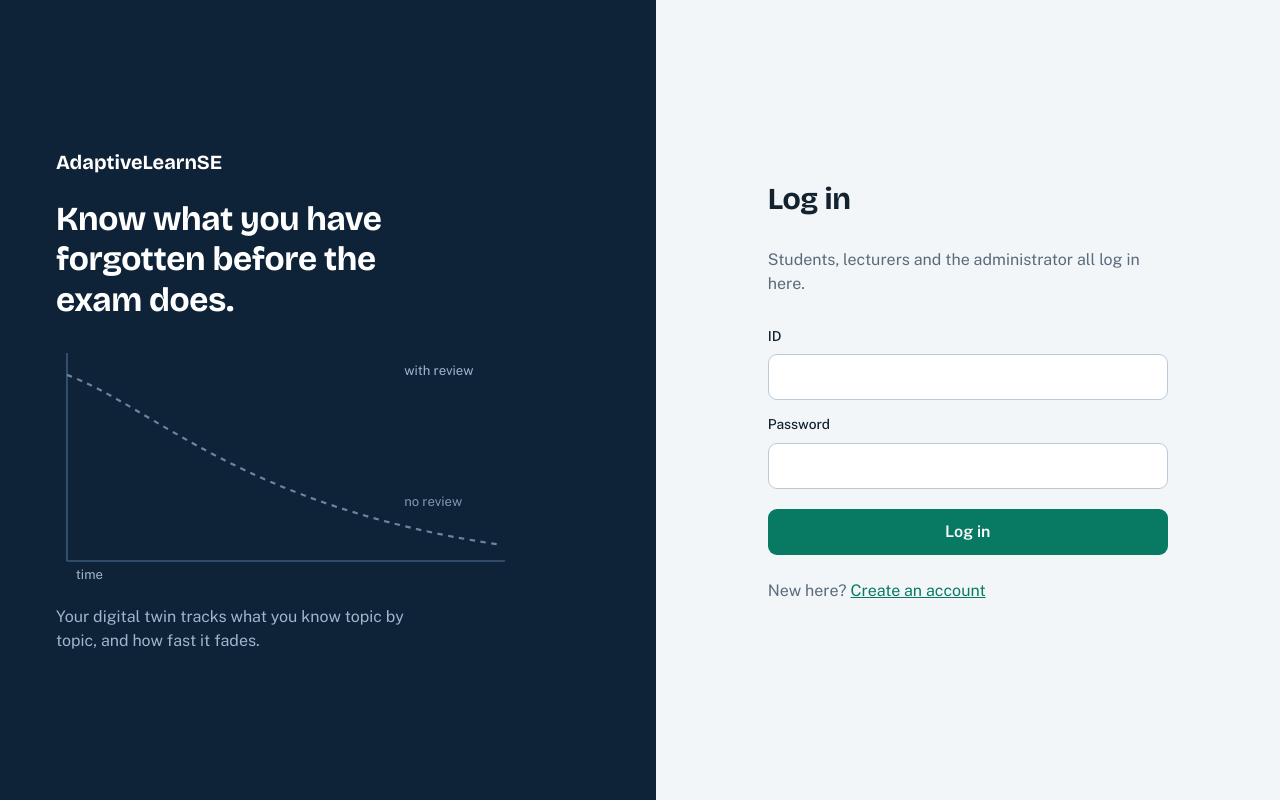
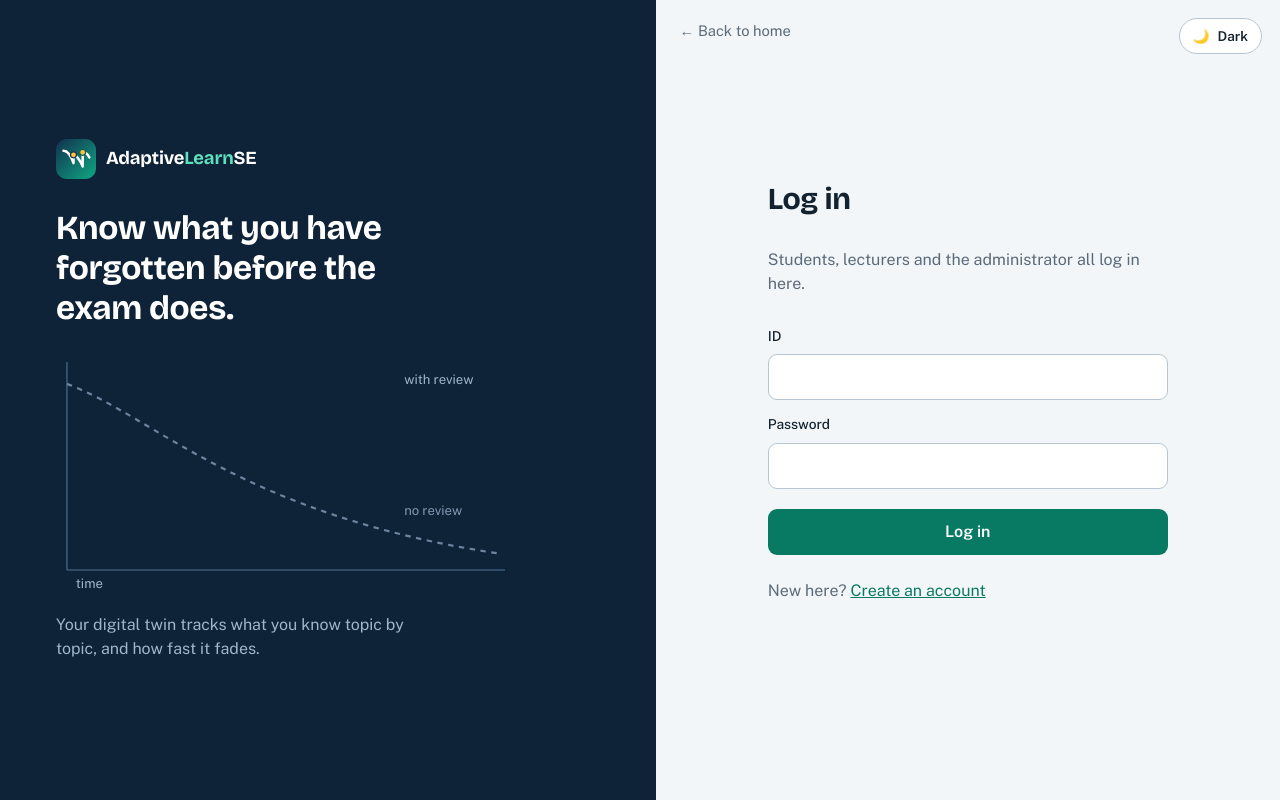
Before and after one commit to thumashi2001/J26-SE-317, a React (Vite) app in the folder frontend/: page /login in a window 1280 px wide. Built offline with nearby package versions, Linux system fonts and the light colour scheme.

Commit message:
Add AdaptiveLearnSE logo, favicon and light/dark mode

```diff
--- a/frontend/index.html
+++ b/frontend/index.html
@@ -4,6 +4,9 @@
     <meta charset="UTF-8" />
     <meta name="viewport" content="width=device-width, initial-scale=1.0" />
     <title>AdaptiveLearnSE</title>
+    <link rel="icon" type="image/svg+xml" href="/favicon.svg" />
+    <meta name="theme-color" content="#0b1d33" />
+    <script>try{var t=localStorage.getItem("theme");if(!t&&window.matchMedia("(prefers-color-scheme: dark)").matches)t="dark";if(t==="dark")document.documentElement.setAttribute("data-theme","dark")}catch(e){}</script>
     <link rel="preconnect" href="https://fonts.googleapis.com" />
     <link rel="preconnect" href="https://fonts.gstatic.com" crossorigin />
     <link href="https://fonts.googleapis.com/css2?family=Bricolage+Grotesque:opsz,wght@12..96,500;12..96,700&family=Public+Sans:wght@400;500;600&display=swap" rel="stylesheet" />
--- a/frontend/src/components/AuthShell.jsx
+++ b/frontend/src/components/AuthShell.jsx
@@ -1,10 +1,14 @@
+import { Link } from 'react-router-dom';
+import Logo from './Logo.jsx';
+import ThemeToggle from './ThemeToggle.jsx';
+
 // Two-column layout shared by the login and register pages.
 // The left side draws the idea behind the product: memory fades unless you review it.
 export default function AuthShell({ children }) {
   return (
     <div className="auth">
       <section className="auth-art" aria-hidden="true">
-        <div className="auth-brand">AdaptiveLearnSE</div>
+        <div className="auth-brand"><Logo size={40} onDark /></div>
         <h2>Know what you have forgotten before the exam does.</h2>
         <svg viewBox="0 0 420 220" className="curve" role="img">
           <line x1="10" y1="200" x2="410" y2="200" className="axis" />
@@ -23,7 +27,11 @@ export default function AuthShell({ children }) {
         </svg>
         <p className="auth-note">Your digital twin tracks what you know topic by topic, and how fast it fades.</p>
       </section>
-      <section className="auth-form">{children}</section>
+      <section className="auth-form">
+        <ThemeToggle className="corner" />
+        <Link to="/" className="auth-home">&larr; Back to home</Link>
+        {children}
+      </section>
     </div>
   );
 }
--- a/frontend/src/components/Layout.jsx
+++ b/frontend/src/components/Layout.jsx
@@ -1,3 +1,5 @@
+import Logo from './Logo.jsx';
+import ThemeToggle from './ThemeToggle.jsx';
 import { useState } from 'react';
 import { NavLink, Navigate, Outlet, useLocation, useNavigate } from 'react-router-dom';
 import { useAuth } from '../context/AuthContext.jsx';
@@ -33,7 +35,7 @@ export default function Layout({ menu, roleLabel }) {
   return (
     <div className="shell">
       <aside className="sidebar">
-        <div className="side-brand">AdaptiveLearnSE</div>
+        <div className="side-brand"><Logo size={34} onDark /></div>
         <div className="side-role">{roleLabel}</div>
         <nav>
           {menu.filter((m) => !m.onlyBeforeDiagnostic || diagnosticDone === false).map((m, i) =>
@@ -57,6 +59,7 @@ export default function Layout({ menu, roleLabel }) {
             )
           )}
         </nav>
+        <div className="side-theme"><ThemeToggle onDark /></div>
         <div className="side-user">
           <div className="avatar">{initials}</div>
           <div className="side-user-text">
@@ -75,7 +78,7 @@ export default function Layout({ menu, roleLabel }) {
       </aside>
       <main className="content">
         <ErrorBoundary>
-          <Outlet />
+          <Outlet context={{ testStarted: !locked || introSeen }} />
         </ErrorBoundary>
       </main>
       {locked && !introSeen && <DiagnosticIntro name={user.name} onStart={() => setIntroSeen(true)} onLogout={signOut} />}
--- /dev/null
+++ b/frontend/src/components/Logo.jsx
@@ -0,0 +1,31 @@
+// The AdaptiveLearnSE logo, drawn here so it is our own.
+// The mark shows the idea of the project: memory fades, then a review lifts it again (amber dots).
+export function LogoMark({ size = 40 }) {
+  return (
+    <svg className="logo-mark" width={size} height={size} viewBox="0 0 48 48" role="img" aria-label="AdaptiveLearnSE logo">
+      <defs>
+        <linearGradient id="als-bg" x1="0" y1="0" x2="1" y2="1">
+          <stop offset="0" stopColor="#12304f" />
+          <stop offset="1" stopColor="#0fa883" />
+        </linearGradient>
+      </defs>
+      <rect width="48" height="48" rx="13" fill="url(#als-bg)" />
+      <path d="M9 14 C14 14 18 20 21 29 L21 19 C25 20 29 26 32 33 L32 16 C35 16 38 18 40 22" fill="none" stroke="#fff" strokeWidth="3" strokeLinecap="round" strokeLinejoin="round" />
+      <circle cx="21" cy="19" r="3.6" fill="#ffc23d" stroke="#12304f" strokeWidth="1.4" />
+      <circle cx="32" cy="16" r="3.6" fill="#ffc23d" stroke="#0e5f58" strokeWidth="1.4" />
+    </svg>
+  );
+}
+
+export default function Logo({ size = 40, onDark = false, showName = true }) {
+  return (
+    <span className={'logo' + (onDark ? ' on-dark' : '')}>
+      <LogoMark size={size} />
+      {showName && (
+        <span className="logo-name">
+          Adaptive<b>Learn</b>SE
+        </span>
+      )}
+    </span>
+  );
+}
--- /dev/null
+++ b/frontend/src/components/ThemeToggle.jsx
@@ -0,0 +1,24 @@
+import { useEffect, useState } from 'react';
+import { applyTheme, currentTheme } from '../utils/theme.js';
+
+export default function ThemeToggle({ onDark = false, className = '' }) {
+  const [theme, setTheme] = useState(currentTheme);
+  useEffect(() => {
+    const sync = () => setTheme(currentTheme());
+    window.addEventListener('themechange', sync);
+    return () => window.removeEventListener('themechange', sync);
+  }, []);
+  const next = theme === 'dark' ? 'light' : 'dark';
+  return (
+    <button
+      type="button"
+      className={'theme-toggle' + (onDark ? ' on-dark' : '') + (className ? ' ' + className : '')}
+      onClick={() => applyTheme(next)}
+      aria-label={`Switch to ${next} mode`}
+      title={`Switch to ${next} mode`}
+    >
+      <span aria-hidden="true">{theme === 'dark' ? '☀️' : '🌙'}</span>
+      <span className="theme-label">{theme === 'dark' ? 'Light' : 'Dark'}</span>
+    </button>
+  );
+}
--- a/frontend/src/index.css
+++ b/frontend/src/index.css
@@ -28,6 +28,12 @@
   --line-strong: #b7c6d2;
   --line-hover: #9bb7c8;
   --focus-soft: #9fd8c8;
+  --link: #087a63;
+  --amber-bg: var(--amber-bg); --amber-ink: var(--amber-ink); --amber-soft: var(--amber-soft); --amber-line: var(--amber-line);
+  --red-bg: var(--red-bg); --red-ink: var(--red-ink); --red-soft: var(--red-soft); --red-line: var(--red-line);
+  --green-bg: var(--green-bg); --green-ink: var(--green-ink);
+  --grey-bg: var(--grey-bg); --grey-hover: var(--grey-hover); --yellow-bg: var(--yellow-bg);
+  color-scheme: light;
   --font-head: 'Bricolage Grotesque', 'Segoe UI', system-ui, sans-serif;
   --font-body: 'Public Sans', 'Segoe UI', system-ui, sans-serif;
 }
@@ -37,17 +43,17 @@ h1, h2, h3 { font-family: var(--font-head); letter-spacing: -0.01em; line-height
 h1 { font-size: 1.9rem; margin: 0 0 6px; }
 h2 { font-size: 1.2rem; margin: 28px 0 12px; }
 h3 { margin: 0 0 6px; font-size: 1.1rem; }
-a { color: var(--primary); }
+a { color: var(--link); }
 :focus-visible { outline: 3px solid #4aa3ff; outline-offset: 2px; }
 .muted { color: var(--muted); }
 .small { font-size: 0.84rem; }
-.error { color: #b3261e; margin: 4px 0; }
+.error { color: var(--red-ink); margin: 4px 0; }
 .hint { font-size: 0.8rem; color: var(--muted); margin-top: -4px; }
 
 /* app shell */
 .shell { display: grid; grid-template-columns: 250px minmax(0, 1fr); min-height: 100vh; }
 .sidebar { background: var(--ink); color: #dbe6f0; display: flex; flex-direction: column; position: sticky; top: 0; height: 100vh; }
-.side-brand { font-family: var(--font-head); font-weight: 700; font-size: 1.2rem; padding: 22px 22px 14px; color: #fff; }
+.side-brand { padding: 20px 20px 12px; color: #fff; }
 .sidebar nav { flex: 1; overflow-y: auto; padding-bottom: 12px; }
 .menu-heading { padding: 16px 22px 4px; font-size: 0.8rem; color: #8aa3ba; }
 .menu-link { display: block; margin: 2px 12px; padding: 9px 12px; color: #dbe6f0; text-decoration: none; border-radius: 8px; font-size: 0.95rem; }
@@ -66,15 +72,15 @@ a { color: var(--primary); }
 .btn { display: inline-block; background: var(--primary); color: #fff; border: 0; border-radius: 9px; padding: 11px 20px; font: inherit; font-weight: 600; cursor: pointer; text-decoration: none; }
 .btn:hover { background: var(--primary-dark); }
 .btn:disabled { opacity: 0.45; cursor: not-allowed; }
-.btn.secondary { background: #e4eaf0; color: var(--text); }
-.btn.secondary:hover { background: #d6dfe8; }
+.btn.secondary { background: var(--grey-bg); color: var(--text); }
+.btn.secondary:hover { background: var(--grey-hover); }
 .row { display: flex; gap: 14px; align-items: center; justify-content: space-between; margin: 16px 0; }
-.chip { display: inline-block; font-size: 0.8rem; background: #e3f3ee; color: var(--primary-dark); padding: 3px 11px; border-radius: 20px; font-weight: 500; }
+.chip { display: inline-block; font-size: 0.8rem; background: var(--chip-bg); color: var(--primary-dark); padding: 3px 11px; border-radius: 20px; font-weight: 500; }
 
 /* forms */
 .form-block { display: flex; flex-direction: column; gap: 8px; }
 .form-block label { font-size: 0.86rem; font-weight: 500; margin-top: 6px; }
-input, select { font: inherit; padding: 10px 12px; border: 1px solid #bccad7; border-radius: 9px; background: #fff; color: var(--text); width: 100%; }
+input, select { font: inherit; padding: 10px 12px; border: 1px solid var(--line-strong); border-radius: 9px; background: var(--panel); color: var(--text); width: 100%; }
 input:focus, select:focus { border-color: var(--primary); }
 .form-block .btn { margin-top: 12px; }
 .two { display: grid; grid-template-columns: 1fr 1fr; gap: 12px; }
@@ -94,7 +100,7 @@ input:focus, select:focus { border-color: var(--primary); }
 /* auth pages */
 .auth { display: grid; grid-template-columns: 1.05fr 1fr; min-height: 100vh; }
 .auth-art { background: var(--ink); color: #fff; padding: 48px 56px; display: flex; flex-direction: column; justify-content: center; gap: 22px; }
-.auth-brand { font-family: var(--font-head); font-weight: 700; font-size: 1.25rem; }
+.auth-brand { color: #fff; }
 .auth-art h2 { font-size: 2.1rem; margin: 0; max-width: 18ch; }
 .auth-note { color: #9fb6cb; max-width: 40ch; margin: 0; }
 .curve { width: 100%; max-width: 460px; }
@@ -118,9 +124,9 @@ input:focus, select:focus { border-color: var(--primary); }
 .step.current { background: var(--primary); }
 .question { font-size: 1.3rem; margin: 14px 0 18px; }
 .options { display: flex; flex-direction: column; gap: 10px; }
-.option { display: flex; gap: 14px; align-items: center; text-align: left; padding: 13px 16px; background: #fff; border: 1.5px solid var(--line); border-radius: 11px; font: inherit; cursor: pointer; color: var(--text); }
+.option { display: flex; gap: 14px; align-items: center; text-align: left; padding: 13px 16px; background: var(--panel); border: 1.5px solid var(--line); border-radius: 11px; font: inherit; cursor: pointer; color: var(--text); }
 .option:hover { border-color: var(--primary); }
-.option.selected { border-color: var(--primary); background: #e8f6f1; }
+.option.selected { border-color: var(--primary); background: var(--picked-bg); }
 .option-key { width: 28px; height: 28px; border-radius: 8px; background: var(--paper); display: grid; place-items: center; font-weight: 600; font-size: 0.85rem; flex: none; }
 .option.selected .option-key { background: var(--primary); color: #fff; }
 
@@ -133,10 +139,10 @@ input:focus, select:focus { border-color: var(--primary); }
 .summary-text { display: flex; flex-direction: column; gap: 6px; align-items: flex-start; }
 .summary-line { font-size: 1.02rem; }
 .badge { padding: 4px 13px; border-radius: 20px; font-weight: 600; font-size: 0.84rem; margin-top: 4px; }
-.risk-low { background: #dcf3ea; color: #0b6b52; }
-.risk-medium { background: #fbebc8; color: #7a5200; }
-.risk-high { background: #fadad7; color: #8a1f17; }
-.risk-none { background: #e4eaf0; color: var(--muted); }
+.risk-low { background: var(--green-bg); color: var(--green-ink); }
+.risk-medium { background: var(--amber-bg); color: var(--amber-ink); }
+.risk-high { background: var(--red-bg); color: var(--red-ink); }
+.risk-none { background: var(--grey-bg); color: var(--muted); }
 
 .heat { display: grid; grid-template-columns: repeat(auto-fill, minmax(200px, 1fr)); gap: 12px; margin: 8px 0 18px; }
 .topic { background: var(--panel); border: 1px solid var(--line); border-left: 5px solid var(--c); border-radius: 10px; padding: 14px 16px; }
@@ -150,7 +156,7 @@ input:focus, select:focus { border-color: var(--primary); }
 
 .two-col { display: grid; grid-template-columns: 1fr 1fr; gap: 28px; align-items: start; }
 .alerts { list-style: none; padding: 0; margin: 0; display: flex; flex-direction: column; gap: 8px; }
-.alert { display: flex; gap: 10px; padding: 11px 14px; border-radius: 10px; background: #fff; border: 1px solid var(--line); border-left: 5px solid; }
+.alert { display: flex; gap: 10px; padding: 11px 14px; border-radius: 10px; background: var(--panel); border: 1px solid var(--line); border-left: 5px solid; }
 .alert.high { border-left-color: var(--weak); }
 .alert.medium { border-left-color: var(--fair); }
 .crash { max-width: 520px; }
@@ -186,9 +192,9 @@ input:focus, select:focus { border-color: var(--primary); }
 .topic-head.strong { --c: var(--strong); }
 .topic-score.big { font-size: 3rem; }
 .pill { display: inline-block; padding: 2px 12px; border-radius: 20px; font-size: 0.82rem; font-weight: 600; }
-.pill.weak { background: #fadad7; color: #8a1f17; }
-.pill.fair { background: #fbebc8; color: #7a5200; }
-.pill.strong { background: #dcf3ea; color: #0b6b52; }
+.pill.weak { background: var(--red-bg); color: var(--red-ink); }
+.pill.fair { background: var(--amber-bg); color: var(--amber-ink); }
+.pill.strong { background: var(--green-bg); color: var(--green-ink); }
 .facts { display: flex; gap: 32px; margin: 0; flex-wrap: wrap; }
 .facts dt { font-size: 0.82rem; color: var(--muted); }
 .facts dd { margin: 2px 0 0; font-weight: 600; font-size: 1.1rem; }
@@ -200,7 +206,7 @@ input:focus, select:focus { border-color: var(--primary); }
 .chart-box { position: relative; }
 .chart-box svg { width: 100%; height: auto; display: block; touch-action: pan-y; }
 .chart-box circle:focus-visible { outline: 3px solid #4aa3ff; outline-offset: 2px; }
-.chart-tip { position: absolute; top: 8px; transform: translateX(-50%); background: #fff; border: 1px solid var(--line); border-radius: 8px; padding: 8px 12px; font-size: 0.82rem; color: var(--muted); pointer-events: none; min-width: 150px; max-width: 240px; box-shadow: 0 2px 10px rgba(19, 34, 47, 0.12); z-index: 2; }
+.chart-tip { position: absolute; top: 8px; transform: translateX(-50%); background: var(--panel); border: 1px solid var(--line); border-radius: 8px; padding: 8px 12px; font-size: 0.82rem; color: var(--muted); pointer-events: none; min-width: 150px; max-width: 240px; box-shadow: 0 2px 10px rgba(19, 34, 47, 0.12); z-index: 2; }
 .tip-value { font-family: var(--font-head); font-size: 1.25rem; font-weight: 700; color: var(--text); }
 .chart-note { font-size: 0.82rem; color: var(--muted); margin-top: 6px; }
 .btn-link-dark { background: none; border: 0; padding: 0; color: var(--primary); text-decoration: underline; cursor: pointer; font: inherit; }
@@ -216,7 +222,7 @@ input:focus, select:focus { border-color: var(--primary); }
 /* what-if forecast */
 .whatif-controls { display: grid; grid-template-columns: minmax(160px, 220px) 1fr; gap: 24px; align-items: end; margin: 14px 0 18px; }
 .whatif-controls label { display: block; font-size: 0.88rem; margin-bottom: 6px; }
-.whatif-controls input[type='date'] { width: 100%; padding: 9px 10px; border: 1px solid var(--line); border-radius: 8px; font: inherit; background: #fff; }
+.whatif-controls input[type='date'] { width: 100%; padding: 9px 10px; border: 1px solid var(--line); border-radius: 8px; font: inherit; background: var(--panel); }
 .slider input[type='range'] { width: 100%; accent-color: var(--primary); }
 .slider-scale { display: flex; justify-content: space-between; font-size: 0.78rem; color: var(--muted); }
 .whatif-body.busy { opacity: 0.6; transition: opacity 0.15s; }
@@ -245,7 +251,7 @@ input:focus, select:focus { border-color: var(--primary); }
 .stat::before { content: ''; position: absolute; left: 0; right: 0; top: 0; height: 4px; background: var(--c, var(--line)); }
 .stat-num { font-family: var(--font-head); font-weight: 700; font-size: 2.3rem; line-height: 1.1; }
 .stat-label { color: var(--muted); font-size: 0.88rem; margin-top: 2px; }
-.stat.skeleton { height: 96px; background: linear-gradient(90deg, #eef2f5, #f7f9fa, #eef2f5); background-size: 200% 100%; animation: shimmer 1.4s infinite; }
+.stat.skeleton { height: 96px; background: linear-gradient(90deg, var(--track), var(--surface-soft), var(--track)); background-size: 200% 100%; animation: shimmer 1.4s infinite; }
 @keyframes shimmer { from { background-position: 200% 0; } to { background-position: -200% 0; } }
 
 .panel.flush { padding: 0; overflow: hidden; }
@@ -254,27 +260,27 @@ input:focus, select:focus { border-color: var(--primary); }
 .reqs { list-style: none; margin: 0; padding: 0; }
 .req { display: grid; grid-template-columns: 44px 1fr auto auto; gap: 4px 16px; align-items: center; padding: 16px 22px; border-top: 1px solid var(--line); }
 .req:first-child { border-top: 0; }
-.req-avatar { width: 44px; height: 44px; border-radius: 12px; background: #e3f3ee; color: var(--primary-dark); display: grid; place-items: center; font-weight: 700; font-family: var(--font-head); }
-.req.rejected .req-avatar { background: #fadad7; color: #8a1f17; }
-.req.pending .req-avatar { background: #fbebc8; color: #7a5200; }
+.req-avatar { width: 44px; height: 44px; border-radius: 12px; background: var(--chip-bg); color: var(--primary-dark); display: grid; place-items: center; font-weight: 700; font-family: var(--font-head); }
+.req.rejected .req-avatar { background: var(--red-bg); color: var(--red-ink); }
+.req.pending .req-avatar { background: var(--amber-bg); color: var(--amber-ink); }
 .req-name { font-weight: 600; }
 .req-meta { display: flex; flex-wrap: wrap; gap: 2px 14px; font-size: 0.84rem; color: var(--muted); }
 .req-id { font-weight: 600; color: var(--text); letter-spacing: 0.02em; }
-.req-note { font-size: 0.84rem; color: #8a1f17; margin-top: 2px; }
+.req-note { font-size: 0.84rem; color: var(--red-ink); margin-top: 2px; }
 .req-actions { display: flex; gap: 8px; }
 .small-btn { padding: 7px 14px; font-size: 0.88rem; border-radius: 8px; }
-.btn.danger { background: #fff; color: #b3261e; border: 1px solid #e3b3af; }
-.btn.danger:hover { background: #fbeceb; }
+.btn.danger { background: var(--panel); color: var(--red-ink); border: 1px solid var(--red-line); }
+.btn.danger:hover { background: var(--red-soft); }
 .req-reject { grid-column: 2 / -1; display: flex; flex-direction: column; gap: 6px; padding-top: 8px; }
 .req-reject-actions { display: flex; gap: 8px; }
 .pill { display: inline-block; font-size: 0.78rem; font-weight: 600; padding: 3px 11px; border-radius: 20px; }
-.status-pending { background: #fbebc8; color: #7a5200; }
-.status-approved { background: #dcf3ea; color: #0b6b52; }
-.status-rejected { background: #fadad7; color: #8a1f17; }
+.status-pending { background: var(--amber-bg); color: var(--amber-ink); }
+.status-approved { background: var(--green-bg); color: var(--green-ink); }
+.status-rejected { background: var(--red-bg); color: var(--red-ink); }
 
 .tabs { display: flex; gap: 6px; flex-wrap: wrap; margin: 18px 0 14px; }
-.tabs button { font: inherit; background: #e4eaf0; color: var(--text); border: 0; border-radius: 20px; padding: 7px 16px; cursor: pointer; }
-.tabs button:hover { background: #d6dfe8; }
+.tabs button { font: inherit; background: var(--grey-bg); color: var(--text); border: 0; border-radius: 20px; padding: 7px 16px; cursor: pointer; }
+.tabs button:hover { background: var(--grey-hover); }
 .tabs button.on { background: var(--ink); color: #fff; }
 .tab-count { display: inline-block; min-width: 20px; margin-left: 4px; padding: 0 6px; border-radius: 10px; background: rgba(255, 255, 255, 0.55); font-size: 0.78rem; text-align: center; }
 .tabs button.on .tab-count { background: rgba(255, 255, 255, 0.2); }
@@ -295,11 +301,11 @@ input:focus, select:focus { border-color: var(--primary); }
 .soon { max-width: 520px; }
 .soon p { margin: 10px 0 0; }
 
-.segment { display: inline-flex; background: #e4eaf0; border-radius: 10px; padding: 3px; width: fit-content; margin: 4px 0; }
+.segment { display: inline-flex; background: var(--grey-bg); border-radius: 10px; padding: 3px; width: fit-content; margin: 4px 0; }
 .segment button { font: inherit; border: 0; background: transparent; padding: 7px 20px; border-radius: 8px; cursor: pointer; color: var(--muted); }
-.segment button.on { background: #fff; color: var(--text); font-weight: 600; box-shadow: 0 1px 3px rgba(19, 34, 47, 0.12); }
+.segment button.on { background: var(--panel); color: var(--text); font-weight: 600; box-shadow: 0 1px 3px rgba(19, 34, 47, 0.12); }
 .sent { align-items: flex-start; }
-.sent-icon { width: 52px; height: 52px; border-radius: 50%; background: #dcf3ea; color: var(--primary-dark); display: grid; place-items: center; font-size: 1.6rem; font-weight: 700; }
+.sent-icon { width: 52px; height: 52px; border-radius: 50%; background: var(--green-bg); color: var(--primary-dark); display: grid; place-items: center; font-size: 1.6rem; font-weight: 700; }
 .sent p { margin: 0 0 6px; }
 
 .toast { position: fixed; right: 24px; bottom: 24px; background: var(--ink); color: #fff; padding: 11px 18px; border-radius: 10px; font-size: 0.92rem; box-shadow: 0 6px 20px rgba(14, 34, 56, 0.28); opacity: 0; transform: translateY(8px); transition: opacity 0.2s, transform 0.2s; pointer-events: none; }
@@ -319,7 +325,41 @@ input:focus, select:focus { border-color: var(--primary); }
 .notice strong { display: block; font-family: var(--font-head); font-size: 1.05rem; margin-bottom: 2px; }
 .notice p { margin: 0; font-size: 0.92rem; }
 .notice-icon { flex: none; width: 44px; height: 44px; border-radius: 12px; display: grid; place-items: center; }
-.notice.wait { background: #fff8e6; border-color: #f0d9a0; color: #5c4200; }
-.notice.wait .notice-icon { background: #fbebc8; color: #8a5d00; }
-.notice.stop { background: #fdf0ef; border-color: #efc4c0; color: #6e1a14; }
-.notice.stop .notice-icon { background: #fadad7; color: #a02820; }
+.notice.wait { background: var(--amber-soft); border-color: var(--amber-line); color: var(--amber-ink); }
+.notice.wait .notice-icon { background: var(--amber-bg); color: var(--amber-ink); }
+.notice.stop { background: var(--red-soft); border-color: var(--red-line); color: var(--red-ink); }
+.notice.stop .notice-icon { background: var(--red-bg); color: var(--red-ink); }
+.auth-form { position: relative; }
+.auth-home { position: absolute; top: 20px; left: 24px; font-size: 0.92rem; text-decoration: none; color: var(--muted); }
+.auth-home:hover { color: var(--primary); text-decoration: underline; }
+
+/* logo */
+.logo { display: inline-flex; align-items: center; gap: 10px; color: var(--ink); }
+.logo.on-dark { color: #fff; }
+.logo-mark { flex: none; display: block; }
+.logo-name { font-family: var(--font-head); font-weight: 700; font-size: 1.15rem; letter-spacing: -0.01em; white-space: nowrap; }
+.logo-name b { color: #12b58f; font-weight: 700; }
+.logo.on-dark .logo-name b { color: #5ee0bf; }
+
+/* dark mode: same tokens, darker values. The toggle sets data-theme on the html element. */
+:root[data-theme='dark'] {
+  color-scheme: dark;
+  --ink: #0a1624; --ink-2: #1a3350; --paper: #0d1b2a; --panel: #14263a; --line: #25405a;
+  --text: #e6eef5; --text-2: #c3d1de; --muted: #9db0c1;
+  --primary: #0b8f73; --primary-dark: #0a7a62; --link: #4fdcb8;
+  --weak: #ef6a62; --fair: #e8a63a; --strong: #2dc59f;
+  --good: #2dc59f; --good-ink: #8ee6cd; --good-bg: #12352f; --chip-bg: #14382f; --picked-bg: #12332d;
+  --bad: #f08a57; --bad-ink: #f6b08a; --bad-bg: #3a2218; --warn: #e3b25a; --info-bg: #172c42;
+  --surface-soft: #112133; --track: #2a435c; --line-strong: #38536e; --line-hover: #4b6a88; --focus-soft: #2f7d6a;
+  --amber-bg: #3d2f10; --amber-ink: #f3cf7a; --amber-soft: #2e2510; --amber-line: #5c4818;
+  --red-bg: #40201e; --red-ink: #f5a6a0; --red-soft: #331b1a; --red-line: #6a3532;
+  --green-bg: #12382f; --green-ink: #8ee6cd;
+  --grey-bg: #223850; --grey-hover: #2c455f; --yellow-bg: #3a3012;
+}
+.theme-toggle { display: inline-flex; align-items: center; gap: 8px; font: inherit; font-size: 0.85rem; font-weight: 600; cursor: pointer; border-radius: 999px; padding: 7px 13px; border: 1px solid var(--line-strong); background: var(--panel); color: var(--text); }
+.theme-toggle:hover { border-color: var(--primary); }
+.theme-toggle.on-dark { background: rgba(255, 255, 255, 0.08); color: #fff; border-color: rgba(255, 255, 255, 0.35); }
+.theme-toggle.on-dark:hover { background: rgba(255, 255, 255, 0.18); }
+.side-theme { padding: 0 16px 12px; }
+.side-theme .theme-toggle { width: 100%; justify-content: center; }
+.auth-form .theme-toggle.corner { position: absolute; top: 18px; right: 18px; }
--- a/frontend/src/main.jsx
+++ b/frontend/src/main.jsx
@@ -4,6 +4,9 @@ import { BrowserRouter } from 'react-router-dom';
 import App from './App.jsx';
 import { AuthProvider } from './context/AuthContext.jsx';
 import './index.css';
+import { applyTheme, initialTheme } from './utils/theme.js';
+
+applyTheme(initialTheme());
 
 ReactDOM.createRoot(document.getElementById('root')).render(
   <React.StrictMode>
--- /dev/null
+++ b/frontend/src/utils/theme.js
@@ -0,0 +1,26 @@
+// Light and dark mode. The choice is saved in this browser; the first time it follows the computer's setting.
+const KEY = 'theme';
+
+export function currentTheme() {
+  return document.documentElement.getAttribute('data-theme') === 'dark' ? 'dark' : 'light';
+}
+
+export function initialTheme() {
+  try {
+    const saved = localStorage.getItem(KEY);
+    if (saved === 'dark' || saved === 'light') return saved;
+  } catch {
+    /* storage blocked */
+  }
+  return window.matchMedia && window.matchMedia('(prefers-color-scheme: dark)').matches ? 'dark' : 'light';
+}
+
+export function applyTheme(theme) {
+  document.documentElement.setAttribute('data-theme', theme);
+  try {
+    localStorage.setItem(KEY, theme);
+  } catch {
+    /* storage blocked: the choice lasts until the page reloads */
+  }
+  window.dispatchEvent(new Event('themechange'));
+}
```
Also changed, not shown: frontend/src/components/BrandMark.jsx (added, +21 -0 lines), frontend/public/README-logo.txt (added), frontend/public/favicon.svg (added), frontend/public/sliit-logo.png (added).
